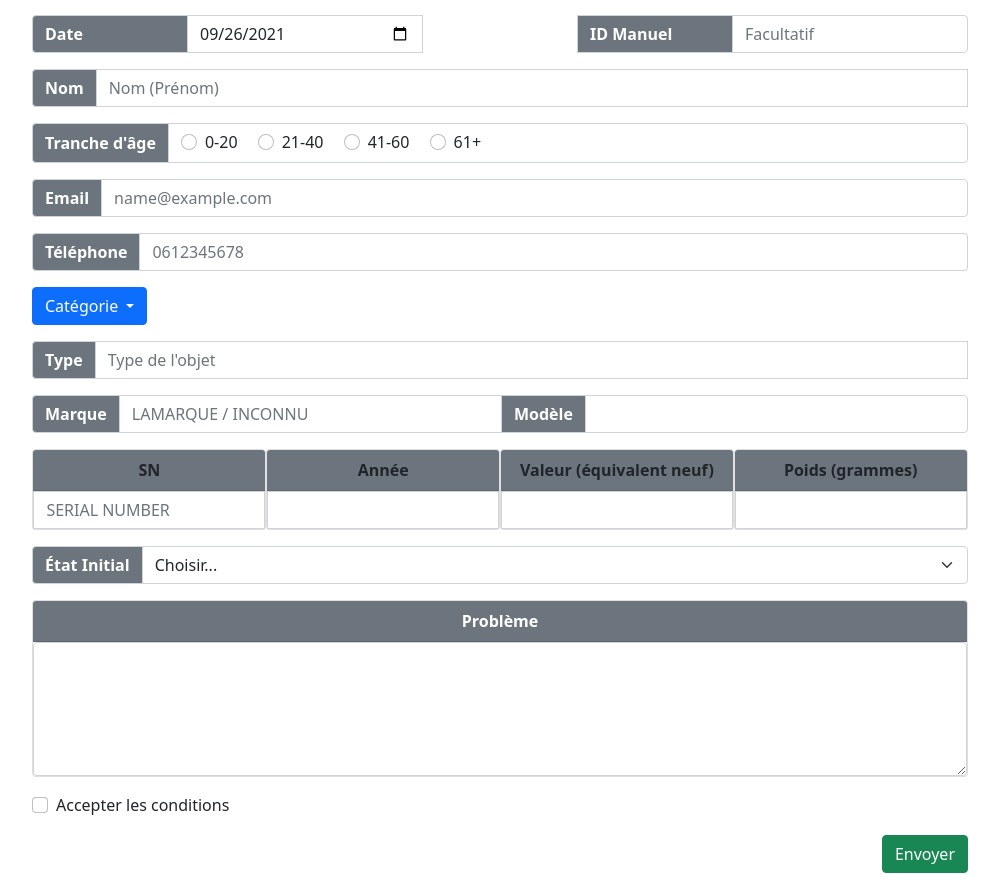
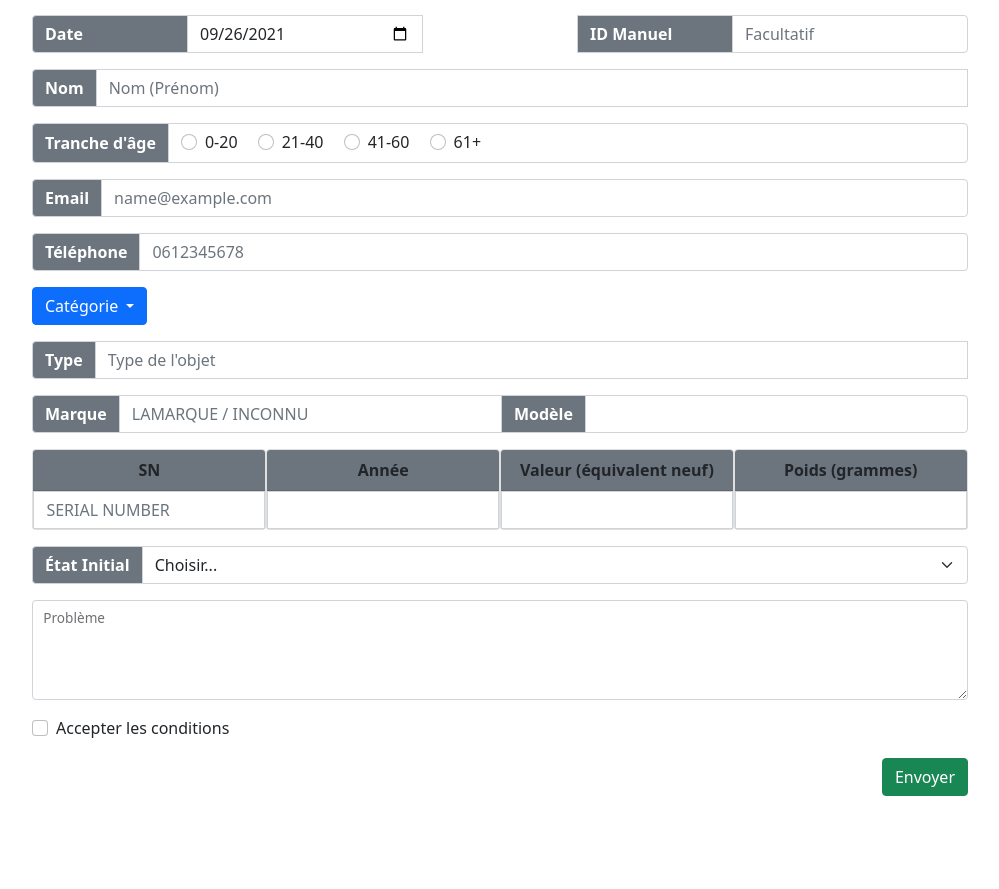
Before and after one commit to Repair-Cafe-Orsay/repairkawapp, a Flask app: page /new in a window 1280 px wide. Shown: the part 100-989 px from the top of the page, without its empty margins (140-1139 px from the left). After the commit the page ends 896 px from the top, so only its background shows below. Run offline with Flask 2, Linux system fonts and the light colour scheme; the visitor is signed in with stand-in values (Sample User, id 1); data comes from the database, SQL or seed files in the repository; data that the repository does not hold is empty; some libraries are stand-ins or nearby versions.

Commit message:
nicer template for repair

```diff
--- a/repairkawapp/static/css/style.css
+++ b/repairkawapp/static/css/style.css
@@ -353,7 +353,9 @@
   border-radius:4px;
 }
 
-
+.form-floating > label {
+    padding: 1rem 1.5rem;
+}
 
 .right-container {
   display: none;
--- a/repairkawapp/templates/repair_template.html
+++ b/repairkawapp/templates/repair_template.html
@@ -139,12 +139,15 @@
       </ul>
     </div>
     <input hidden id="category" name="category" required>
+    <div class="invalid-feedback">
+        Catégorie obligatoire !
+    </div>
   </div>
   <div class="input-group">
     <span class="input-group-text bg-secondary">Type</span>
     <input class="form-control" id="exampleFormControlInput1" name="otype" placeholder="Type de l'objet" required value="{{r and r['otype']}}">
     <div class="invalid-feedback">
-        Type et Catégorie obligatoire !
+        Type obligatoire !
     </div>
     <script>
       /* reloading the page remove the value */
@@ -206,15 +209,9 @@
     {% endfor %}
     </select>
   </div>
-  <div class="input-group justify-content-around repairstatus">
-    <div class="card col-12 update rounded">
-      <div class="card-header bg-secondary text-center">
-        Problème
-      </div>
-      <div class="card-body card-body-textarea">
-        <textarea class="form-control" name="description" required rows=5>{{r and r['description']}}</textarea>
-      </div>
-    </div>
+  <div class="form-floating">
+        <textarea id="floatingTextareaPb" class="form-control" name="description" required style="height: 100px">{{r and r['description']}}</textarea>
+        <label for="floatingTextareaPb">Problème</label>
   </div>
 
   <div class="input-group">
```
